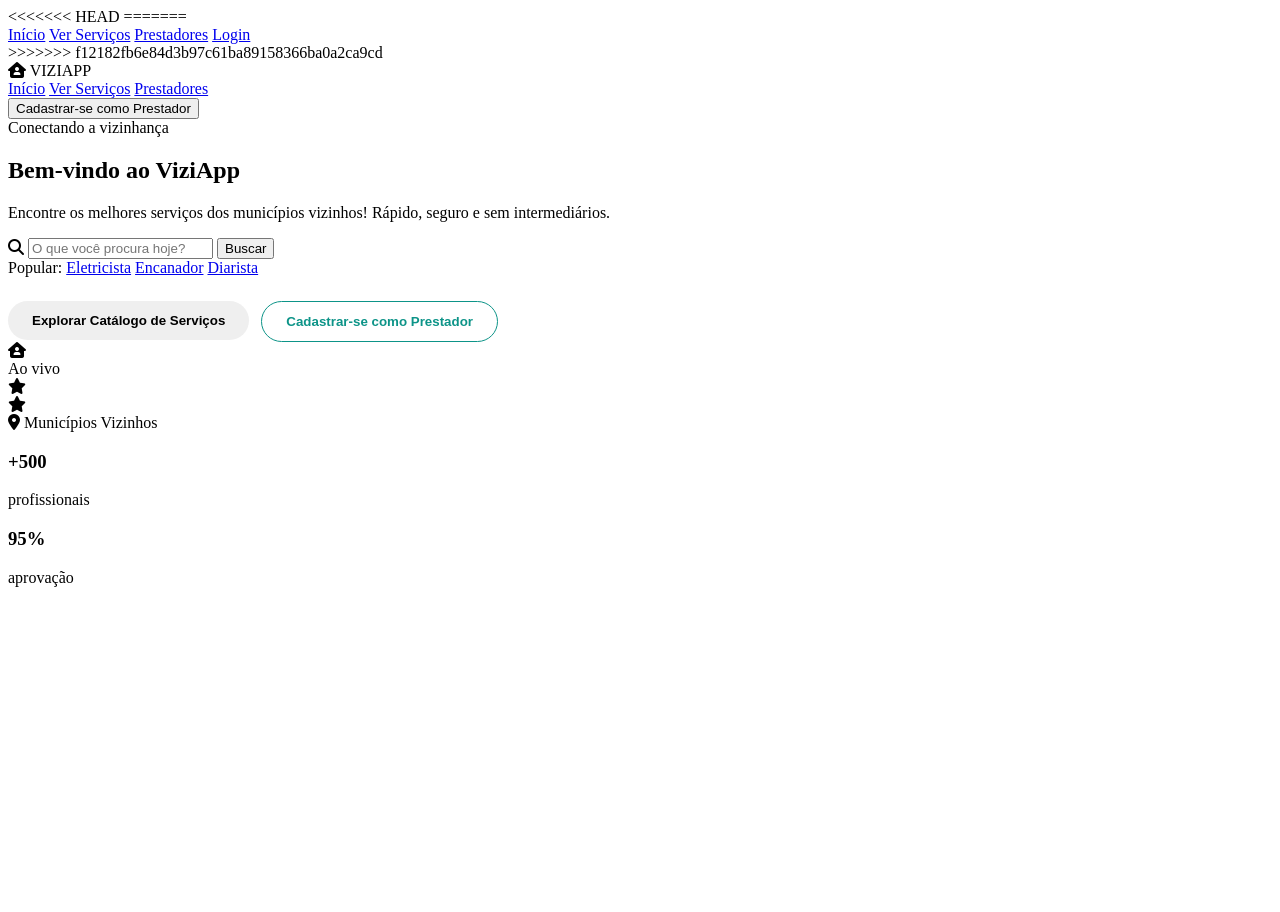
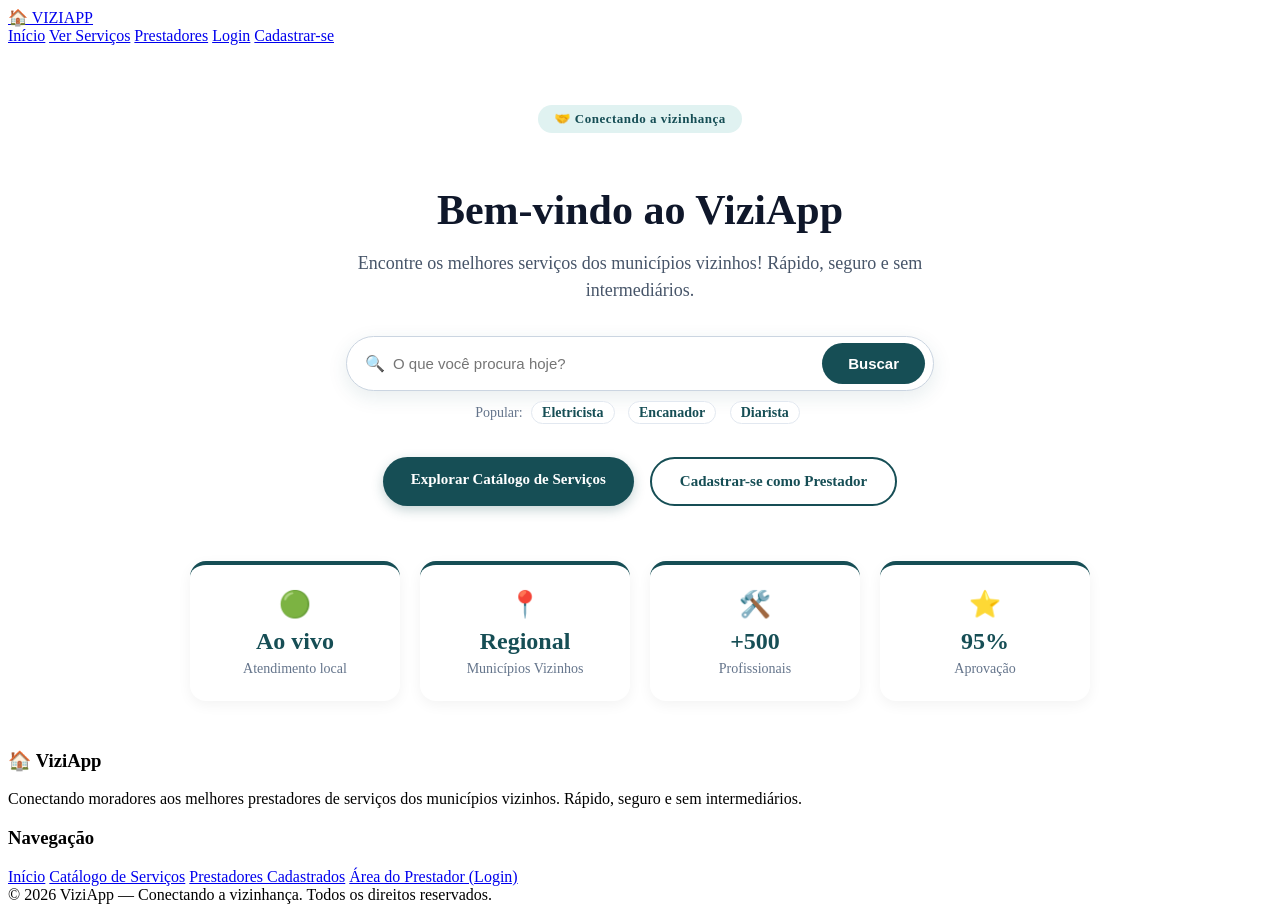
Before and after one commit to gabrielfsouza637-coder/ViziApp, a Django app: page / in a window 1280 px wide. Before the commit the page ends 587 px from the top, so only its background shows below. Run offline with Django 5.2, Linux system fonts and the light colour scheme.

Commit message:
estrtuturando o css da página inicial

```diff
--- a/ViziApp/settings.py
+++ b/ViziApp/settings.py
@@ -116,6 +116,10 @@ USE_TZ = True
 # https://docs.djangoproject.com/en/6.1/howto/static-files/
 
 STATIC_URL = 'static/'
+STATICFILES_DIRS = [BASE_DIR / 'static']
+
+MEDIA_URL = 'media/'
+MEDIA_ROOT = BASE_DIR / 'media'
 
 
 # Email
--- /dev/null
+++ b/core/static/css/style.css
@@ -0,0 +1,174 @@
+.hero {
+    max-width: 900px;
+    margin: 0 auto;
+    padding: 60px 20px 30px;
+    text-align: center;
+}
+
+.tag-vizinhanca {
+    display: inline-block;
+    background-color: #E0F2F1;
+    color: #164E55;
+    font-weight: 700;
+    font-size: 13px;
+    padding: 6px 16px;
+    border-radius: 20px;
+    margin-bottom: 18px;
+    letter-spacing: 0.5px;
+}
+
+.hero h1 {
+    font-size: 42px;
+    color: #0F172A;
+    margin-bottom: 16px;
+    font-weight: 800;
+}
+
+.hero p.subtitulo {
+    font-size: 18px;
+    color: #475569;
+    max-width: 620px;
+    margin: 0 auto 32px;
+    line-height: 1.5;
+}
+
+/* --- BARRA DE BUSCA --- */
+.search-box {
+    display: flex;
+    justify-content: center;
+    align-items: center;
+    background: #FFFFFF;
+    max-width: 560px;
+    margin: 0 auto 14px;
+    padding: 6px 8px 6px 18px;
+    border-radius: 50px;
+    box-shadow: 0 6px 20px rgba(22, 78, 85, 0.1);
+    border: 1px solid #CBD5E1;
+}
+
+.search-box input {
+    border: none;
+    outline: none;
+    flex: 1;
+    font-size: 15px;
+    padding: 10px 8px;
+    color: #1E293B;
+}
+
+.search-box button {
+    background-color: #164E55;
+    color: #FFFFFF;
+    border: none;
+    padding: 12px 26px;
+    border-radius: 40px;
+    font-size: 15px;
+    font-weight: 600;
+    cursor: pointer;
+    transition: background-color 0.2s;
+}
+
+.search-box button:hover {
+    background-color: #0F393E;
+}
+
+.popular-tags {
+    font-size: 14px;
+    color: #64748B;
+    margin-bottom: 36px;
+}
+
+.popular-tags a {
+    color: #164E55;
+    text-decoration: none;
+    font-weight: 600;
+    margin: 0 5px;
+    background-color: #FFFFFF;
+    padding: 3px 10px;
+    border-radius: 12px;
+    border: 1px solid #E2E8F0;
+}
+
+.popular-tags a:hover {
+    background-color: #164E55;
+    color: #FFFFFF;
+}
+
+/* --- BOTÕES PRINCIPAIS --- */
+.cta-buttons {
+    display: flex;
+    justify-content: center;
+    gap: 16px;
+    flex-wrap: wrap;
+    margin-bottom: 55px;
+}
+
+.btn-primario {
+    background-color: #164E55;
+    color: #FFFFFF;
+    text-decoration: none;
+    padding: 14px 28px;
+    border-radius: 50px;
+    font-weight: 600;
+    font-size: 15px;
+    box-shadow: 0 4px 12px rgba(22, 78, 85, 0.25);
+    transition: transform 0.2s, background-color 0.2s;
+}
+
+.btn-primario:hover {
+    background-color: #0F393E;
+    transform: translateY(-2px);
+}
+
+.btn-secundario {
+    background-color: #FFFFFF;
+    color: #164E55;
+    text-decoration: none;
+    padding: 14px 28px;
+    border-radius: 50px;
+    font-weight: 600;
+    font-size: 15px;
+    border: 2px solid #164E55;
+    transition: background-color 0.2s, color 0.2s;
+}
+
+.btn-secundario:hover {
+    background-color: #164E55;
+    color: #FFFFFF;
+}
+
+/* --- CARDS DE DESTAQUE / ESTATÍSTICAS --- */
+.stats-grid {
+    display: grid;
+    grid-template-columns: repeat(auto-fit, minmax(180px, 1fr));
+    gap: 20px;
+    max-width: 900px;
+    margin: 0 auto;
+}
+
+.stat-card {
+    background-color: #FFFFFF;
+    padding: 24px 16px;
+    border-radius: 16px;
+    box-shadow: 0 4px 14px rgba(0, 0, 0, 0.05);
+    border-top: 4px solid #164E55;
+    text-align: center;
+}
+
+.stat-card .icone {
+    font-size: 26px;
+    margin-bottom: 8px;
+    display: block;
+}
+
+.stat-card strong {
+    display: block;
+    font-size: 24px;
+    color: #164E55;
+    margin-bottom: 4px;
+}
+
+.stat-card span {
+    font-size: 14px;
+    color: #64748B;
+    font-weight: 500;
+}
--- a/core/templates/tela-inicial.html
+++ b/core/templates/tela-inicial.html
@@ -1,135 +1,94 @@
 {% load static %}
 <!DOCTYPE html>
-<html lang="pt-BR">
+<html lang="pt-br">
 <head>
-  <meta charset="UTF-8" />
-  <meta name="viewport" content="width=device-width, initial-scale=1.0" />
-  <title>ViziApp - Encontre profissionais de confiança</title>
-
-  <!-- Fonte Google Fonts -->
-  <link rel="preconnect" href="https://fonts.googleapis.com">
-  <link rel="preconnect" href="https://fonts.gstatic.com" crossorigin>
-  <link href="https://fonts.googleapis.com/css2?family=Plus+Jakarta+Sans:wght@400;500;600;700;800&display=swap" rel="stylesheet">
-
-  <!-- Ícones FontAwesome -->
-  <link rel="stylesheet" href="https://cdnjs.cloudflare.com/ajax/libs/font-awesome/6.4.0/css/all.min.css">
-
-  <!-- Arquivo Estilo CSS -->
-  <link rel="stylesheet" href="{% static 'core/css/style.css' %}" />
+    <meta charset="UTF-8">
+    <meta name="viewport" content="width=device-width, initial-scale=1.0">
+    <title>Início - ViziApp</title>
+    <link rel="stylesheet" href="{% static 'css/style.css' %}">
 </head>
 <body>
-<<<<<<< HEAD
-=======
+
+    <header>
+        <a href="{% url 'inicial' %}" class="logo">🏠 VIZIAPP</a>
         <nav>
             <a href="{% url 'inicial' %}">Início</a>
             <a href="{% url 'listar_servicos' %}">Ver Serviços</a>
             <a href="{% url 'listar_prestadores' %}">Prestadores</a>
             <a href="{% url 'tela-login' %}">Login</a>
+            <a href="{% url 'cadastrar_servico' %}" class="btn-nav-cadastro">Cadastrar-se</a>
         </nav>
->>>>>>> f12182fb6e84d3b97c61ba89158366ba0a2ca9cd
-
-  <!-- NAVEGAÇÃO / HEADER (Mantendo suas rotas originais do Django) -->
-  <header class="navbar">
-    <div class="nav-container">
-      <div class="logo">
-        <i class="fa-solid fa-house-user"></i>
-        <span>VIZI<span>APP</span></span>
-      </div>
-
-      <nav class="nav-menu">
-        <a href="{% url 'inicial' %}" class="active">Início</a>
-        <a href="{% url 'listar_servicos' %}">Ver Serviços</a>
-        <a href="{% url 'listar_prestadores' %}">Prestadores</a>
-      </nav>
-
-      <div class="nav-actions">
-        <a href="{% url 'cadastrar_servico' %}">
-          <button class="btn-primary">Cadastrar-se como Prestador</button>
-        </a>
-      </div>
-    </div>
     </header>
 
-  <!-- HERO SECTION -->
+    <main>
         <section class="hero">
-    <div class="hero-container">
-
-      <!-- LADO ESQUERDO: TEXTOS, BUSCA E OS SEUS BOTÕES -->
-      <div class="hero-content">
-        <div class="badge">
-          <span class="dot"></span> Conectando a vizinhança
-        </div>
-
-        <h1>Bem-vindo ao <span class="highlight">ViziApp</span></h1>
-
-        <p class="subtitle">
+            <span class="tag-vizinhanca">🤝 Conectando a vizinhança</span>
+            <h1>Bem-vindo ao ViziApp</h1>
+            <p class="subtitulo">
                 Encontre os melhores serviços dos municípios vizinhos! Rápido, seguro e sem intermediários.
             </p>
 
-        <!-- BARRA DE BUSCA -->
-        <div class="search-box">
-          <i class="fa-solid fa-magnifying-glass search-icon"></i>
-          <input type="text" placeholder="O que você procura hoje?" />
-          <button class="btn-search">Buscar</button>
+            <form class="search-box" action="{% url 'listar_servicos' %}" method="GET">
+                <span>🔍</span>
+                <input type="text" name="q" placeholder="O que você procura hoje?">
+                <button type="submit">Buscar</button>
+            </form>
+
+            <div class="popular-tags">
+                Popular:
+                <a href="{% url 'listar_servicos' %}?q=Eletricista">Eletricista</a>
+                <a href="{% url 'listar_servicos' %}?q=Encanador">Encanador</a>
+                <a href="{% url 'listar_servicos' %}?q=Diarista">Diarista</a>
             </div>
 
-        <!-- TAGS POPULARES -->
-        <div class="popular-tags">
-          <span class="tag-title">Popular:</span>
-          <a href="{% url 'listar_servicos' %}" class="tag">Eletricista</a>
-          <a href="{% url 'listar_servicos' %}" class="tag">Encanador</a>
-          <a href="{% url 'listar_servicos' %}" class="tag">Diarista</a>
+            <div class="cta-buttons">
+                <a href="{% url 'listar_servicos' %}" class="btn-primario">Explorar Catálogo de Serviços</a>
+                <a href="{% url 'cadastrar_servico' %}" class="btn-secundario">Cadastrar-se como Prestador</a>
             </div>
 
-        <!-- SEUS BOTÕES PRINCIPAIS INTEGRADOS COM O DESIGN -->
-        <div class="action-buttons-group" style="display: flex; gap: 12px; margin-top: 24px;">
-          <a href="{% url 'listar_servicos' %}">
-            <button class="btn-primary" style="padding: 12px 24px; border-radius: 24px; border: none; cursor: pointer; font-weight: 700;">
-              Explorar Catálogo de Serviços
-            </button>
-          </a>
-
-          <a href="{% url 'cadastrar_servico' %}">
-            <button class="btn-secondary" style="padding: 12px 24px; border-radius: 24px; border: 1px solid #0d9488; color: #0d9488; background: transparent; cursor: pointer; font-weight: 700;">
-              Cadastrar-se como Prestador
-            </button>
-          </a>
+            <div class="stats-grid">
+                <div class="stat-card">
+                    <span class="icone">🟢</span>
+                    <strong>Ao vivo</strong>
+                    <span>Atendimento local</span>
+                </div>
+                <div class="stat-card">
+                    <span class="icone">📍</span>
+                    <strong>Regional</strong>
+                    <span>Municípios Vizinhos</span>
+                </div>
+                <div class="stat-card">
+                    <span class="icone">🛠️</span>
+                    <strong>+500</strong>
+                    <span>Profissionais</span>
+                </div>
+                <div class="stat-card">
+                    <span class="icone">⭐</span>
+                    <strong>95%</strong>
+                    <span>Aprovação</span>
                 </div>
             </div>
+        </section>
+    </main>
 
-      <!-- LADO DIREITO: CARD DE DESTAQUE / MAPA -->
-      <div class="hero-card-wrapper">
-        <div class="floating-card">
-          <div class="card-header">
-            <div class="mini-logo"><i class="fa-solid fa-house-user"></i></div>
-            <span class="badge-live">Ao vivo</span>
+    <footer>
+        <div class="footer-conteudo">
+            <div class="footer-coluna">
+                <h3>🏠 ViziApp</h3>
+                <p>Conectando moradores aos melhores prestadores de serviços dos municípios vizinhos. Rápido, seguro e sem intermediários.</p>
             </div>
-
-          <!-- SIMULAÇÃO DO MAPA -->
-          <div class="map-preview">
-            <div class="pin pin-1"><i class="fa-solid fa-star"></i></div>
-            <div class="pin pin-main"><i class="fa-solid fa-star"></i></div>
-            <div class="location-label">
-              <i class="fa-solid fa-location-dot"></i> Municípios Vizinhos
+            <div class="footer-coluna footer-links">
+                <h3>Navegação</h3>
+                <a href="{% url 'inicial' %}">Início</a>
+                <a href="{% url 'listar_servicos' %}">Catálogo de Serviços</a>
+                <a href="{% url 'listar_prestadores' %}">Prestadores Cadastrados</a>
+                <a href="{% url 'tela-login' %}">Área do Prestador (Login)</a>
             </div>
         </div>
-
-          <!-- ESTATÍSTICAS -->
-          <div class="card-stats">
-            <div class="stat-box">
-              <h3>+500</h3>
-              <p>profissionais</p>
+        <div class="footer-copy">
+            &copy; 2026 ViziApp — Conectando a vizinhança. Todos os direitos reservados.
         </div>
-            <div class="stat-box">
-              <h3>95%</h3>
-              <p>aprovação</p>
-            </div>
-          </div>
-        </div>
-      </div>
-
-    </div>
-  </section>
+    </footer>
 
 </body>
 </html>
```
Lines whose indentation alone changed are shown as unchanged.
